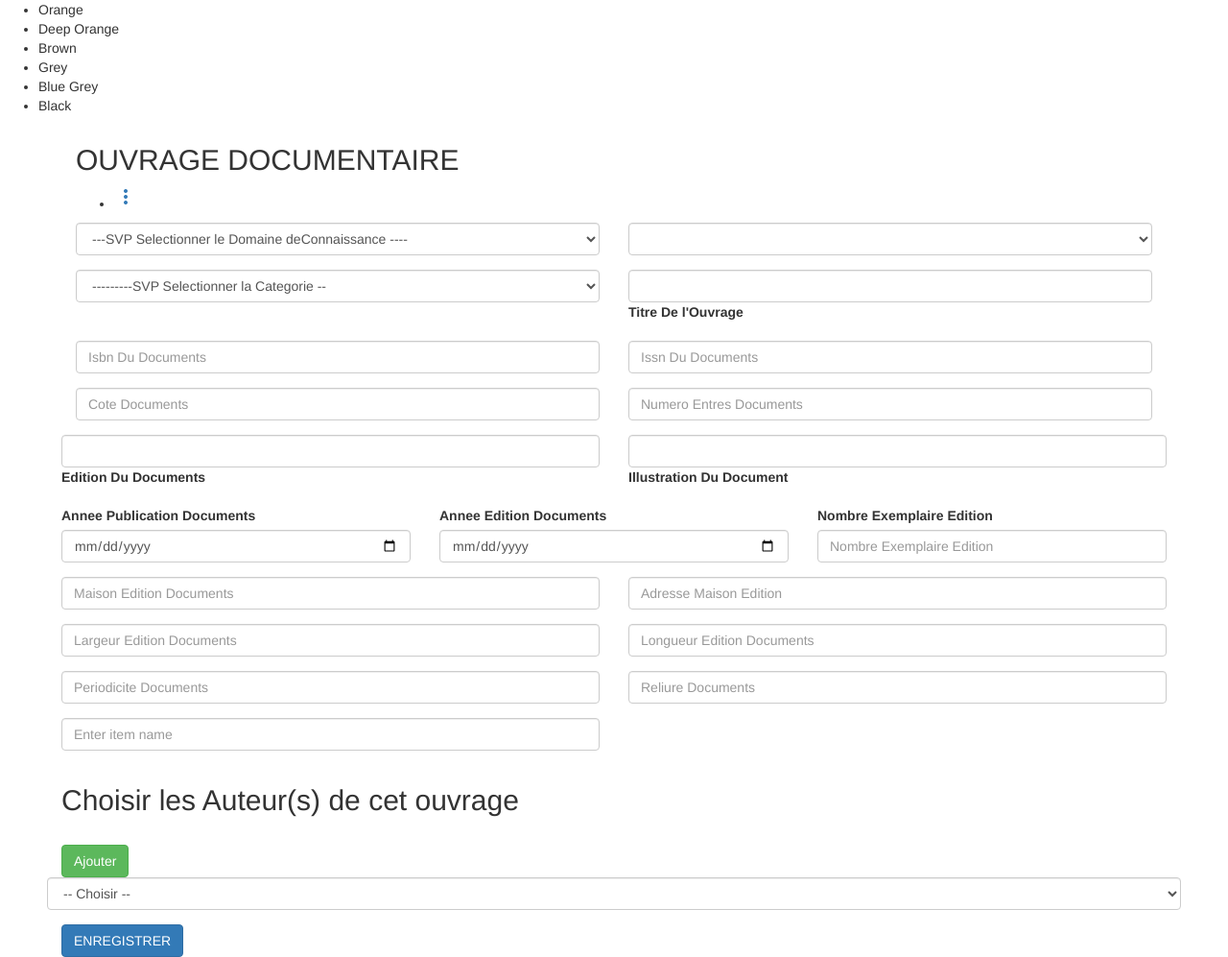
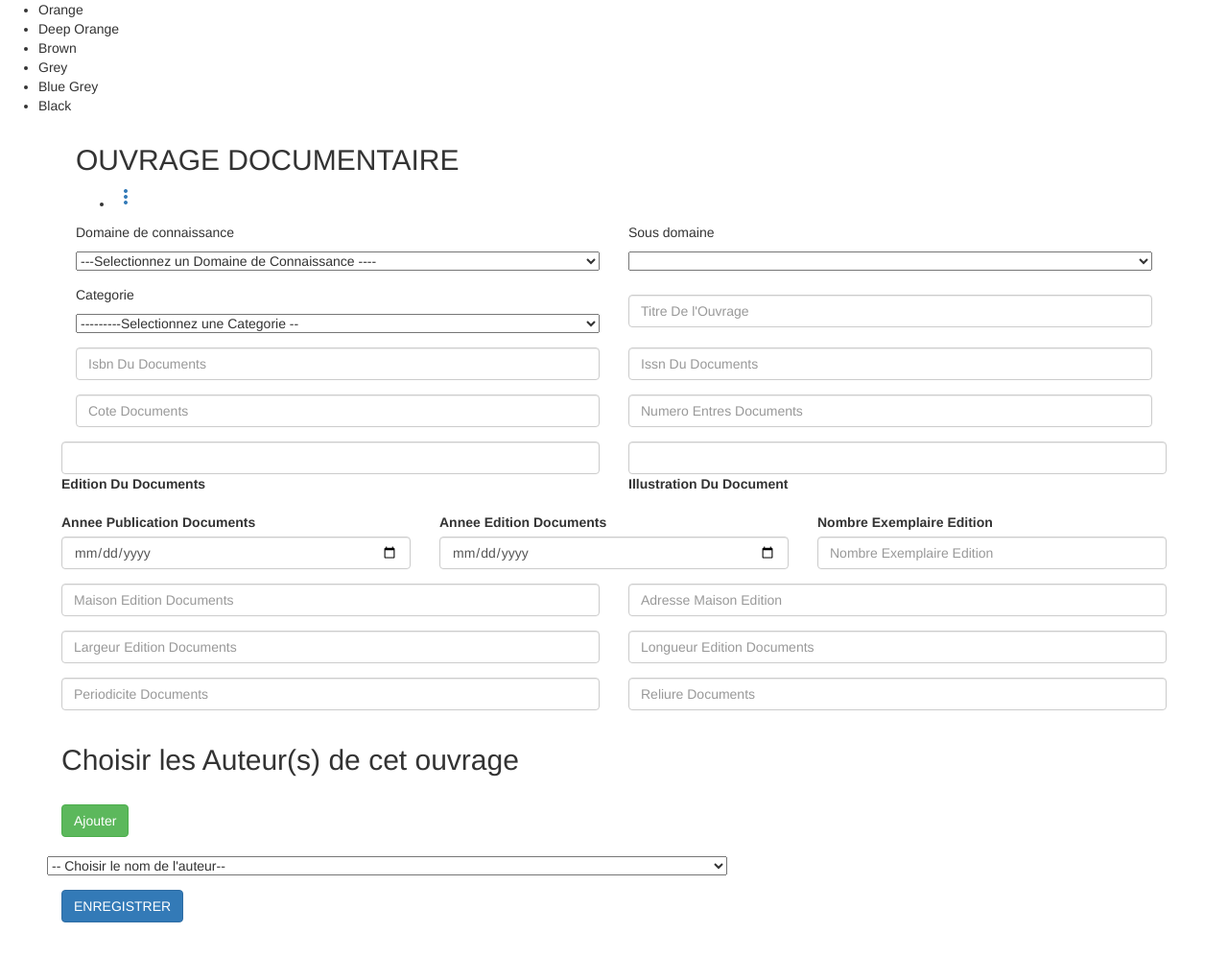
Before and after one commit to steve-it/NEW_MANE_BOOK, a Laravel app: page /NewDocuments in a window 1280 px wide. Shown: the part 1303-2300 px from the top of the page at 96% size. After the commit the page ends 2264 px from the top, so only its background shows below. Run offline with Laravel 8, Linux system fonts and the light colour scheme; data that the repository does not hold is empty; style sheets or scripts are compiled from the project's sources; settings files or empty folders that the repository lacks are supplied; some libraries are stand-ins or nearby versions.

Commit message:
dymamic lists 0k

```diff
--- a/resources/views/documents/simpleadd.blade.php
+++ b/resources/views/documents/simpleadd.blade.php
@@ -61,8 +61,9 @@
                                 <div class="col-md-6">
                                     <div class="form-group">
                                         <div class="form-line">
-                                            <select class="form-control show-tick" name="domaine" id="domaine" >
-                                                <option value="value='-1' selected">---SVP Selectionner le Domaine deConnaissance ----</option>
+                                            <p>Domaine de connaissance</p>
+                                            <select class="ms" style="width:100%" name="domaine" id="domaine" >
+                                                <option value="value='-1' selected">---Selectionnez un Domaine de Connaissance ----</option>
                                                 @foreach($domaines as $domaine)
                                                     <option value="{{ $domaine->id }}">{{ $domaine->NomDomaines  }}</option>
                                                 @endforeach
@@ -74,8 +75,9 @@
                                 <div class="col-md-6">
                                     <div class="form-group">
                                         {{--<div class="form-line">--}}
-                                        <select class="form-control show-tick" name="sousdomaine" id="sousdomaine">
-                                            {{--<option value="">---------SVP Selectionner le Sous domaine --</option>--}}
+                                        <p>Sous domaine</p>
+                                        <select class="ms" style="width:100%" name="sousdomaine" id="sousdomaine">
+                                            {{--<option value="">---------Selectionnez un Sous domaine --</option>--}}
                                             {{--@foreach($sousdomaines as $sousdomaine)--}}
                                             {{--<option value="{{ $sousdomaine->id }}">{{ $sousdomaine->NomSousDomaines }}</option>--}}
                                             {{--@endforeach--}}
@@ -90,8 +92,9 @@
                                 <div class="col-md-6">
                                     <div class="form-group">
                                         <div class="form-line">
-                                            <select class="form-control show-tick" name="categories_id" id="categorie">
-                                                <option value="">---------SVP Selectionner la Categorie --</option>
+                                            <p>Categorie</p>
+                                            <select class="ms" style="width:100%" name="categories_id" id="categorie">
+                                                <option value="">---------Selectionnez une Categorie --</option>
                                                 @foreach($categories as $categorie)
                                                     <option value="{{ $categorie->id }}">{{ $categorie->libelle }}</option>
                                                 @endforeach
@@ -104,9 +107,9 @@
                                 <div class="col-md-6">
                                     <div class="form-group">
                                         <div class="form-line">
-                                            <input type="text" class="form-control" name="TitreDocuments"
-                                                   id="TitreDocuments" required>
-                                            <label class="form-label">Titre De l'Ouvrage</label>
+                                          <p></p>
+                                          <input type="text" class="form-control" name="TitreDocuments"
+                                                   id="TitreDocuments" required placeholder="Titre De l'Ouvrage">
                                         </div>
                                     </div>
                                 </div>
@@ -276,7 +279,7 @@
                                 </div>
                             </div>
 
-                                <div class="row clearfix">
+                                <!-- <div class="row clearfix">
                                 <div class="col-md-6">
 
                                         <div class="form-group">
@@ -284,7 +287,7 @@
                                         </div>
 
                                 </div>
-                            </div>
+                            </div> -->
 
 
 
@@ -296,10 +299,11 @@
                                     <br>
 
                                     <button id="insert-member" class="btn btn-success">Ajouter</button>
-
+                                  </br>
+                                  </br>
                                     <div id="base-member" class="row">
                                         <div class="form-group">
-                                            {{ Form::select('idauteur[]', $auteurs, null, ['id'=>'membre_id1', 'class'=>'form-control', 'placeholder' =>'-- Choisir --']) }}
+                                            {{ Form::select('idauteur[]', $auteurs, null, ['id'=>'membre_id1', 'class'=>'ms', 'placeholder' =>"-- Choisir le nom de l'auteur--", 'style'=>'width:60%']) }}
                                         </div>
                                     </div>
                                 </div>
@@ -309,7 +313,7 @@
                                 {{--<div class="col-md-6">--}}
                                     {{--<div class="form-group">--}}
                                         {{--<div class="form-line">--}}
-                                            {{--<select class="form-control show-tick" name="idauteur" id="auteur_id">--}}
+                                            {{--<select class="ms" name="idauteur" id="auteur_id">--}}
                                                 {{--<option value="">---------SVP Selectionner l'auteur de l'ouvre --</option>--}}
                                                 {{--@foreach($auteurs as $auteur)--}}
                                                     {{--<option value="{{ $auteur->id }}">{{ $auteur->NomAuteur }}</option>--}}
```
